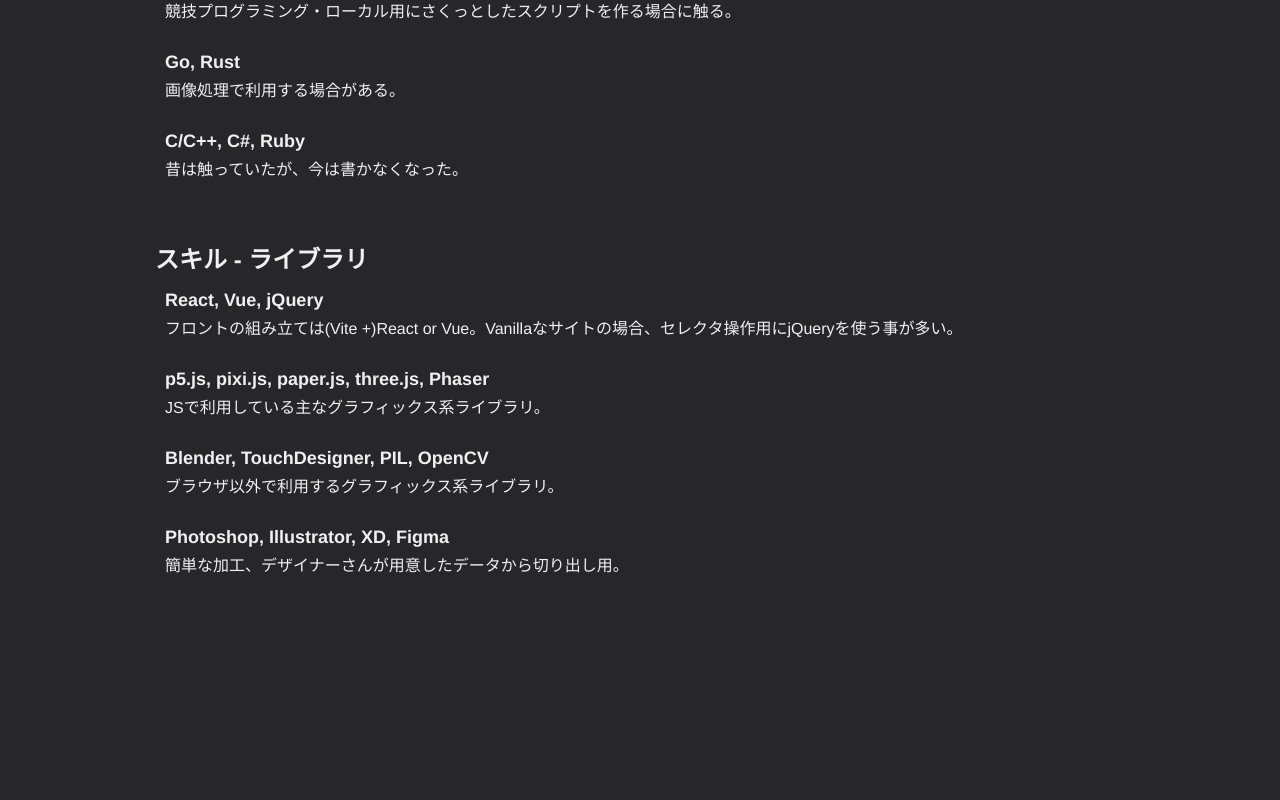
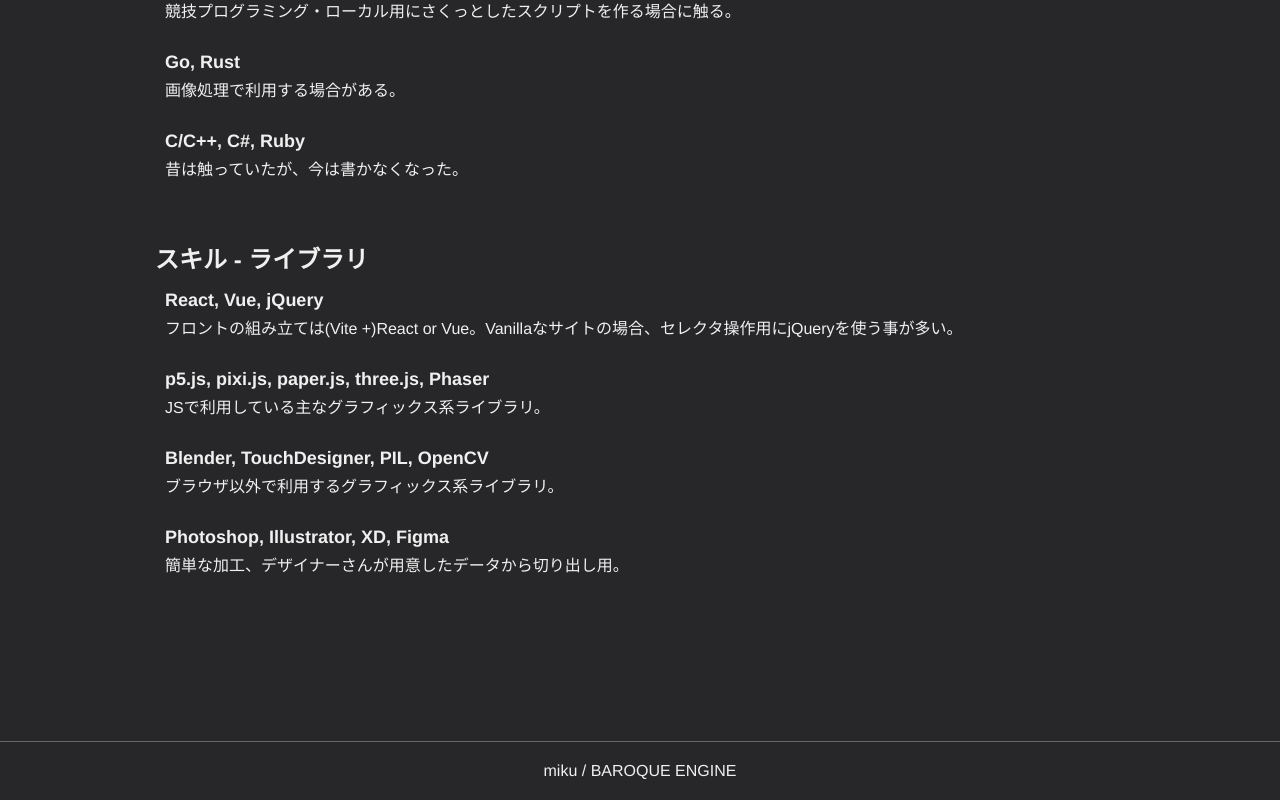
Before and after one commit to BaroqueEngine/site, a Next.js app: page / in a window 1280 px wide. Shown: the part 2768-3568 px from the top of the page. Before the commit the page ends 3509 px from the top, so only its background shows below. Built offline with nearby package versions, Linux system fonts and the light colour scheme.

Commit message:
フッター追加

```diff
--- /dev/null
+++ b/src/components/Footer.tsx
@@ -0,0 +1,22 @@
+import { css } from "@emotion/css";
+
+const Footer = () => {
+  return (
+    <footer className={footer}>
+      <p>miku / BAROQUE ENGINE</p>
+    </footer>
+  );
+};
+
+export default Footer;
+
+const footer = css`
+  border-top: 1px solid #666;
+  text-align: center;
+
+  padding: 20px 0;
+
+  @media (max-width: 767px) {
+    padding: calc(15 / var(--unitSp)) 0;
+  }
+`;
--- a/src/pages/index.tsx
+++ b/src/pages/index.tsx
@@ -6,6 +6,7 @@
 import workJson from "../../public/data/work.json";
 import articlesJson from "../../public/data/articles.json";
 import { css } from "@emotion/css";
+import Footer from "components/Footer";
 
 export const getStaticProps: GetStaticProps = async () => {
   const items: WorkItem[] = workJson as WorkItem[];
@@ -40,6 +41,7 @@
           <Profile />
         </section>
       </div>
+      <Footer />
     </>
   );
 };
```
